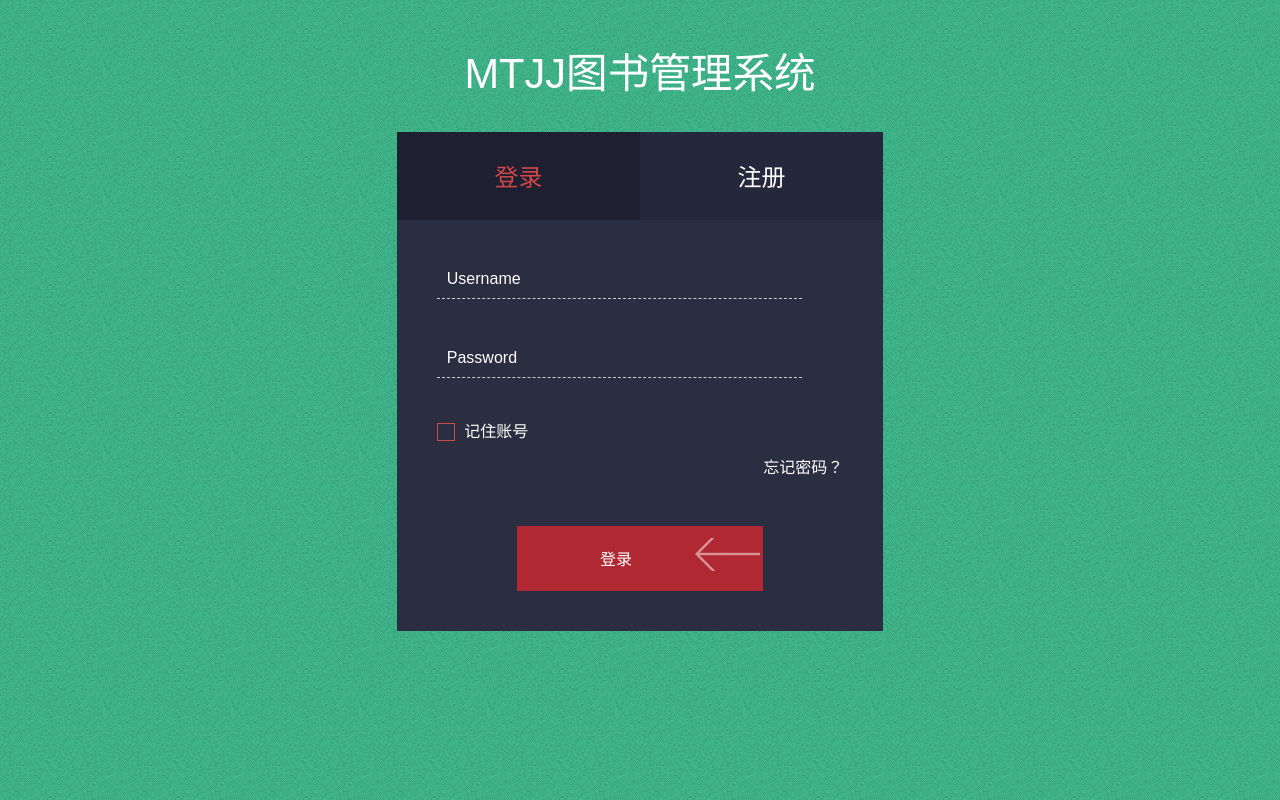
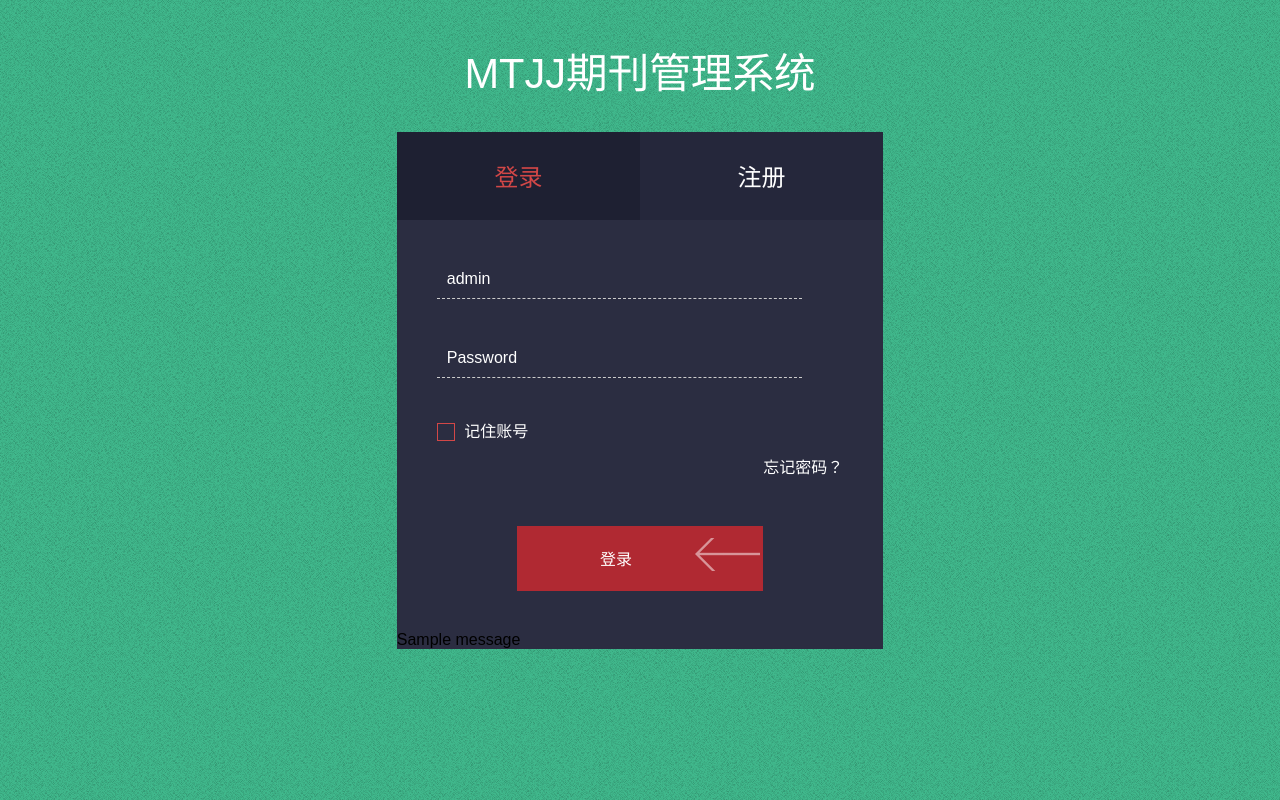
Before and after one commit to Windsoldier76/periodical-manage-system, a Django app: page / in a window 1280 px wide. Run offline with Django 3.2, Linux system fonts and the light colour scheme; tables that the repository leaves empty hold one stand-in row (values such as "Sample post"); one stand-in notice (Sample message) is shown; parts of the project's set-up code (start-up, migrations or seed data) failed here and were passed over; some web fonts are replaced.

Commit message:
change 图书 to 期刊

```diff
--- a/managesystem/models.py
+++ b/managesystem/models.py
@@ -2,9 +2,9 @@ from django.db import models
 
 # Create your models here.
 class User(models.Model):
-    user_name = models.CharField(max_length=15, primary_key=True)
-    user_password = models.CharField(max_length=30)
-    user_email = models.CharField(max_length=30)
+    user_name = models.CharField(max_length=15, primary_key=True, default='admin')
+    user_password = models.CharField(max_length=30, default='123456')
+    user_email = models.CharField(max_length=30, default='')
     isadmin = models.IntegerField(default=0)
 
 class Periodical(models.Model):
--- a/managesystem/templates/index.html
+++ b/managesystem/templates/index.html
@@ -1,7 +1,7 @@
 <html>
   <head>
     <title>
-      MTJJ图书管理系统
+      MTJJ期刊管理系统
     </title>
     <meta name="viewport" content="width=device-width, initial-scale=1" />
     <meta http-equiv="Content-Type" content="text/html; charset=utf-8" />
@@ -34,7 +34,7 @@
   <body>
     <!-- main -->
     <div class="main">
-      <h1>MTJJ图书管理系统</h1>
+      <h1>MTJJ期刊管理系统</h1>
       <div class="main-info">
         <div class="sap_tabs">
           <div id="horizontalTab" style="display: block; width: 100%; margin: 0px;">
@@ -97,6 +97,13 @@
                   </div>
                 </div>
               </div>
+              {% if messages %}
+                <ul class="messages">
+                    {% for message in messages %}
+                    <li {% if message.tags %} class="{{ message.tags }}"{% endif %}>{{ message }}</li>
+                    {% endfor %}
+                </ul>
+              {% endif %}
             </div>
           </div>
           <div class="clear"></div>
--- a/managesystem/templates/index_old.html
+++ b/managesystem/templates/index_old.html
@@ -4,7 +4,7 @@
     <meta charset="utf-8">
     <meta http-equiv="X-UA-Compatible" content="IE=edge">
     <meta name="viewport" content="width=device-width, initial-scale=1">
-    <title>MTJJ图书管理系统</title>
+    <title>MTJJ期刊管理系统</title>
     <!-- Bootstrap -->
     <link href="https://cdn.jsdelivr.net/npm/bootstrap@3.3.7/dist/css/bootstrap.min.css" rel="stylesheet">
     {% load static %}
--- a/managesystem/templates/user_main.html
+++ b/managesystem/templates/user_main.html
@@ -1,7 +1,7 @@
 <html>
   <head>
     <title>
-        MTJJ图书管理系统
+        MTJJ期刊管理系统
     </title>
     <meta name="viewport" content="width=device-width, initial-scale=1" />
     <meta http-equiv="Content-Type" content="text/html; charset=utf-8" />
@@ -27,7 +27,7 @@
     <div class="main ">
       <head>
         <nav class="navbar navbar-default" role="navigation">
-          <h4 class="navbar-text">MTJJ图书管理系统</h4>
+          <h4 class="navbar-text">MTJJ期刊管理系统</h4>
           <ul class="nav navbar-nav">
             <li class="active">
               <a href="#">期刊查询</a>
--- a/managesystem/views.py
+++ b/managesystem/views.py
@@ -1,5 +1,6 @@
 from django.shortcuts import render
 # Create your views here.
+from django.contrib import messages
 from .forms import LoginForm, SigninForm
 from .models import User
 
@@ -9,5 +10,33 @@ def index(request):
         signinform = SigninForm()
         return render(request, 'index.html', {'loginform' : loginform, 'signinform' : signinform})
     elif request.method == 'POST':
+        loginform = LoginForm(request.POST or None)
+        signinform = SigninForm(request.POST or None)
         print(request.POST)
-        return render(request, 'index.html')
+        print(loginform.is_valid())
+        if loginform.is_valid():
+            print("post success")
+            try:
+                print(loginform)
+                username = User.objects.get(user_name = 'user_name')
+                isadmin = User.objects.get(user_name = 'user_name').value('isadmin')
+                print(isadmin)
+                if isadmin:
+                    pass# TODO: add a view link
+                else:
+                    return render(request, 'user_main.html')
+            except:
+                messages.info(request, '无此用户!')
+
+
+        elif signinform.is_valid():
+            user = User.objects.get(user_name = 'user_name')
+            if user:
+                messages.info(request, '用户名已被占用！')
+            else:
+                try:
+                    newuser = User.objects.create(user_name = 'user_name', user_email = 'user_email', user_password = 'user_password')
+                    messages.info(request, '注册成功！')
+                except:
+                    messages.info(request, '注册失败！')
+        return render(request, 'index.html', {'loginform' : loginform, 'signinform' : signinform})
```
Also changed, not shown: managesystem/migrations/0003_auto_20191216_0935.py (added).
